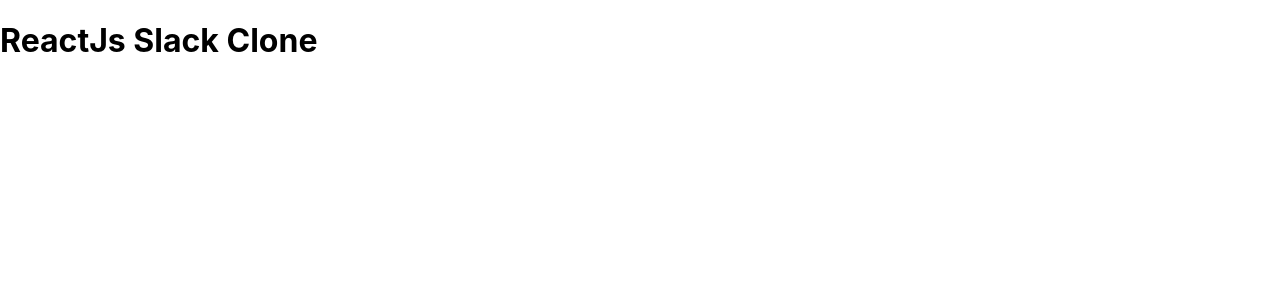
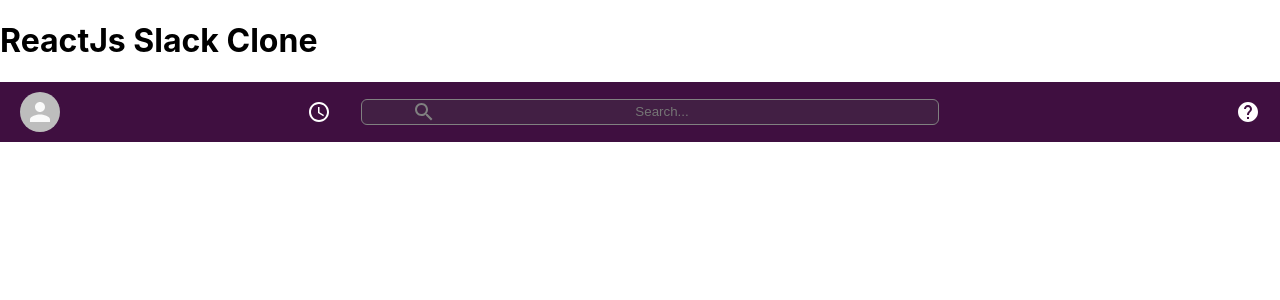
Before and after one commit to ProgrammingWithGaurav/reactjs-slack-clone, a React (Create React App) app: page / in a window 1280 px wide. Shown: the top 300 px of the page. Built offline with nearby package versions, Linux system fonts and the light colour scheme.

Commit message:
Header Creted

```diff
--- a/package.json
+++ b/package.json
@@ -3,6 +3,8 @@
   "version": "0.1.0",
   "private": true,
   "dependencies": {
+    "@material-ui/core": "^4.12.3",
+    "@material-ui/icons": "^4.11.2",
     "@testing-library/jest-dom": "^5.15.0",
     "@testing-library/react": "^11.2.7",
     "@testing-library/user-event": "^12.8.3",
--- a/src/App.css
+++ b/src/App.css
@@ -1,38 +1,3 @@
-.App {
-  text-align: center;
+body {
+  --slack-color: #3f0f40
 }
-
-.App-logo {
-  height: 40vmin;
-  pointer-events: none;
-}
-
-@media (prefers-reduced-motion: no-preference) {
-  .App-logo {
-    animation: App-logo-spin infinite 20s linear;
-  }
-}
-
-.App-header {
-  background-color: #282c34;
-  min-height: 100vh;
-  display: flex;
-  flex-direction: column;
-  align-items: center;
-  justify-content: center;
-  font-size: calc(10px + 2vmin);
-  color: white;
-}
-
-.App-link {
-  color: #61dafb;
-}
-
-@keyframes App-logo-spin {
-  from {
-    transform: rotate(0deg);
-  }
-  to {
-    transform: rotate(360deg);
-  }
-}
--- a/src/App.js
+++ b/src/App.js
@@ -1,9 +1,15 @@
 import './App.css';
+import Header from './components/Header/Header';
+import Sidebar from './components/Sidebar/Sidebar';
 
 function App() {
   return (
     <div className="app">
-        <h1>ReactJs Slack Clone</h1>
+      <h1>ReactJs Slack Clone</h1>
+      <Header />
+      <div className="app-body">
+        <Sidebar />
+      </div>
     </div>
   );
 }
--- /dev/null
+++ b/src/components/Header/Header.css
@@ -0,0 +1,49 @@
+.header {
+    display: flex;
+    align-items: center;
+    justify-content: space-between;
+    padding: 10px 0;
+    background-color: var(--slack-color);
+    color: white;
+}
+
+.header-left {
+    flex: 0.3;
+    display: flex;
+    align-items: center;
+    margin-left: 20px;
+}
+
+.header-left > .MuiSvgIcon-root {
+    margin-left: auto;
+    margin-right: 30px;
+}
+
+.header-search {
+    flex: 0.4;
+    background-color: #421f44;
+    text-align: center;
+    display: flex;
+    padding: 0 50px;
+    color: gray;
+    border: 1px solid gray;
+    border-radius: 6px;
+}
+
+.header-search > input {
+    background-color: transparent;
+    border: none;
+    text-align: center;
+    min-width: 35vw;
+}
+
+.header-right {
+    flex: 0.3;
+    display: flex;
+    align-items: flex-end;
+}
+
+.header-right > .MuiSvgIcon-root {
+    margin-left: auto;
+    margin-right: 20px;
+}
--- /dev/null
+++ b/src/components/Header/Header.js
@@ -0,0 +1,26 @@
+import React from 'react'
+import "./Header.css"
+import { Avatar } from "@material-ui/core"
+import AccessTimeIcon from '@material-ui/icons/AccessTime'
+import SearchIcon from '@material-ui/icons/Search'
+import HelpOutLineIcon from '@material-ui/icons/Help'
+
+function Header() {
+    return (
+        <div className="header">
+            <div className="header-left">
+                <Avatar className="header-avatar" alt="gaurav"></Avatar>
+                <AccessTimeIcon />
+            </div>
+            <div className="header-search">
+                <SearchIcon />
+                <input type="text" placeholder="Search..." />
+            </div>
+            <div className="header-right">
+                <HelpOutLineIcon />
+            </div>
+        </div>
+    )
+}
+
+export default Header
--- /dev/null
+++ b/src/components/Sidebar/Sidebar.js
@@ -0,0 +1,12 @@
+import React from 'react'
+import "./Sidebar.css"
+
+function Sidebar() {
+    return (
+        <div className="sidebar">
+
+        </div>
+    )
+}
+
+export default Sidebar
```
Also changed, not shown: src/components/Sidebar/Sidebar.css (added), 1 other file (tests, documents, lock files or other folders).
